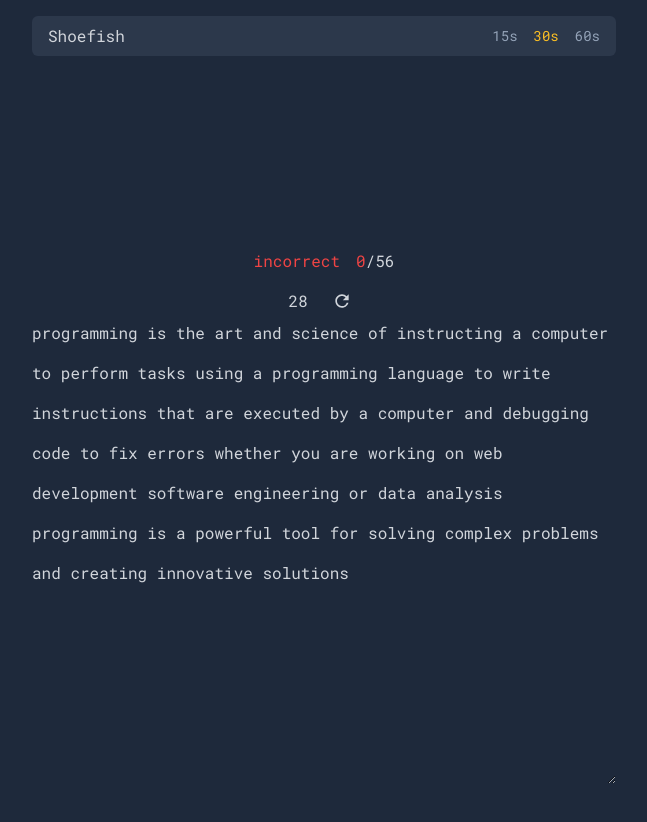
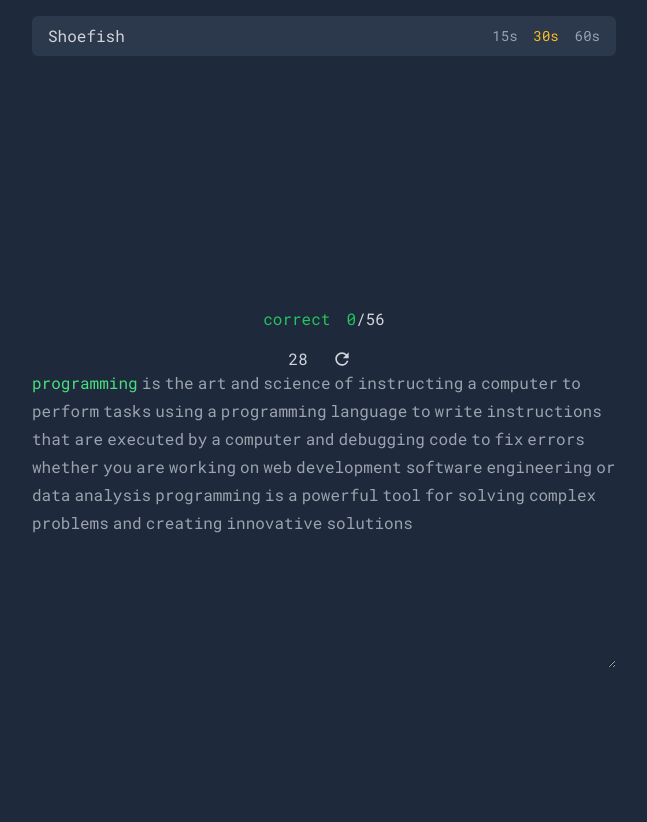
Before and after one commit to JaxonScott/shoefish-type-test, a Next.js app: page / in a window 1280 px wide. Both pictures are taken after a click on the button "start". Shown: the top 822 px of the page, without its empty margins (316-963 px from the left). Built offline with nearby package versions, Linux system fonts and the light colour scheme.

Commit message:
added styles to text to see if correct or not and better spelling checker

```diff
--- a/src/pages/index.tsx
+++ b/src/pages/index.tsx
@@ -12,12 +12,12 @@ const Home: NextPage = () => {
   const [k, setK] = useState(false);
   const [started, setStarted] = useState(false);
   const [correctWords, setCorrectWords] = useState([]);
-  const [falseWords, setFalseWords] = useState([]);
+  const [currentWord, setCurrentWord] = useState("");
   const [userInput, setUserInput] = useState("");
   const [correct, setCorrect] = useState(true);
   const [timePicker, setTimePicker] = useState(30);
 
-  console.log(testData.text[5][4]);
+  const randomArr = ["words", "paragraphs", "lol"];
 
   const onCompleteTime = () => {
     console.log("restarting timer");
@@ -58,7 +58,6 @@ const Home: NextPage = () => {
                 : null}
               %
             </p>
-
           </div>
         </>
       );
@@ -82,24 +81,49 @@ const Home: NextPage = () => {
     return Date.now() + timePicker * 1000;
   }, [k]);
 
+  const userInputArr = userInput.split(" ");
   //compares
   useEffect(() => {
-    const userInputArr = userInput.split(" ");
+    setCurrentWord(userInputArr[userInputArr.length - 1]);
     console.log(correctWords);
+    // if (userInput === testData.text.join(" ").slice(0, userInput.length)) {
+    if (
+      currentWord[currentWord.length - 1] ===
+      testData.text[userInputArr.length - 1][currentWord.length - 1]
+    ) {
+      console.log(
+        `Current word:${
+          currentWord[currentWord.length - 1]
+        }, TestTextCurrent Wrd: ${
+          testData.text[userInputArr.length - 1][currentWord.length - 1]
+        }`
+      );
 
-    if (
-      userInputArr[userInputArr.length - 1] ===
-      testData.text[userInputArr.length - 1]
-    ) {
       setCorrect(true);
-      setCorrectWords([...correctWords, userInputArr[userInputArr.length - 1]]);
-    } else if (userInput.length + 1 >= testData.text.join("").length) {
-      setStarted(false);
+      if (
+        userInputArr[userInputArr.length - 1] ===
+          testData.text[userInputArr.length - 1] &&
+        userInputArr[userInputArr.length - 1] !==
+          correctWords[correctWords.length - 1]
+      ) {
+        setCorrectWords([
+          ...correctWords,
+          userInputArr[userInputArr.length - 1],
+        ]);
+      } else if (userInput.length + 1 >= testData.text.join("").length) {
+        setStarted(false);
+      }
     } else {
-      console.log("not correct");
+      console.log(
+        `Current word:${
+          currentWord[currentWord.length - 1]
+        }, TestTextCurrent Wrd: ${
+          testData.text[userInputArr.length - 1][currentWord.length - 1]
+        }`
+      );
       setCorrect(false);
     }
-  }, [userInput]);
+  }, [userInput, currentWord]);
 
   return (
     <>
@@ -150,8 +174,21 @@ const Home: NextPage = () => {
             ></Countdown>
           </div>
           {started ? (
-            <div>
-              <p className="leading-10">{testData.text.join(" ")}</p>
+            <div className="">
+              {/* <p className="leading-10">{testData.text.join(" ")}</p> */}
+              <div className="justify-centwe flex flex-wrap gap-1">
+                {testData.text.map((i, index) => (
+                  <div
+                    className={
+                      index === userInput.split(" ").length - 1 && correct
+                        ? "text-green-400"
+                        : "text-gray-400"
+                    }
+                  >
+                    {i}
+                  </div>
+                ))}
+              </div>
               <textarea
                 onPaste={(e: any) => {
                   e.preventDefault();
```
